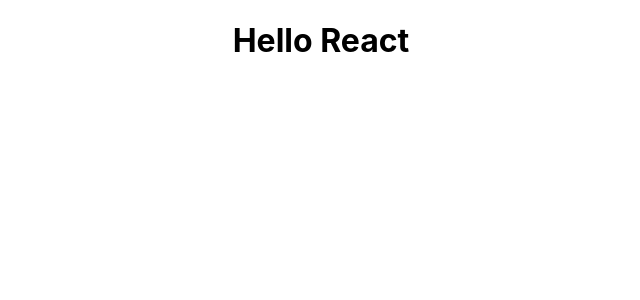
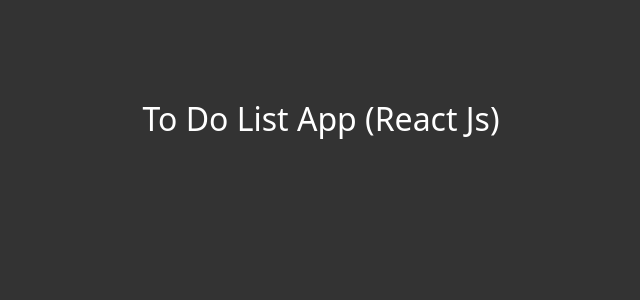
Before and after one commit to YePyaeAung/React-Todo-List-V1, a React (Create React App) app: page / in a window 1280 px wide. Shown: the top 300 px of the page, without its empty margins (319-959 px from the left). Built offline with nearby package versions, Linux system fonts and the light colour scheme.

Commit message:
Install Bootstrap from reactstrap & Install Font Awesome | Import these

```diff
--- a/package.json
+++ b/package.json
@@ -3,9 +3,12 @@
   "version": "0.1.0",
   "private": true,
   "dependencies": {
+    "@fortawesome/free-solid-svg-icons": "^6.1.2",
+    "@fortawesome/react-fontawesome": "^0.2.0",
     "@testing-library/jest-dom": "^5.16.5",
     "@testing-library/react": "^13.3.0",
     "@testing-library/user-event": "^13.5.0",
+    "bootstrap": "^5.2.0",
     "react": "^18.2.0",
     "react-dom": "^18.2.0",
     "react-scripts": "5.0.1",
--- a/src/App.css
+++ b/src/App.css
@@ -1,3 +1,11 @@
+body {
+  background-color: #333;
+  color: #fff;
+}
 .App {
   text-align: center;
 }
+.App h2 {
+  margin-top: 100px;
+  margin-bottom: 100px;
+}
--- a/src/App.js
+++ b/src/App.js
@@ -1,9 +1,14 @@
+import React from 'react';
+import 'bootstrap/dist/css/bootstrap.min.css';
+import { FontAwesomeIcon } from '@fortawesome/react-fontawesome';
+import { faCircleCheck, faPen, faTrashCan } from '@fortawesome/free-solid-svg-icons';
+
 import './App.css';
 
 function App() {
   return (
-    <div className="App">
-      <h1>Hello React</h1>
+    <div className="container App">
+      <h2>To Do List App (React Js)</h2>
     </div>
   );
 }
```
Also changed, not shown: 1 other file (tests, documents, lock files or other folders).
